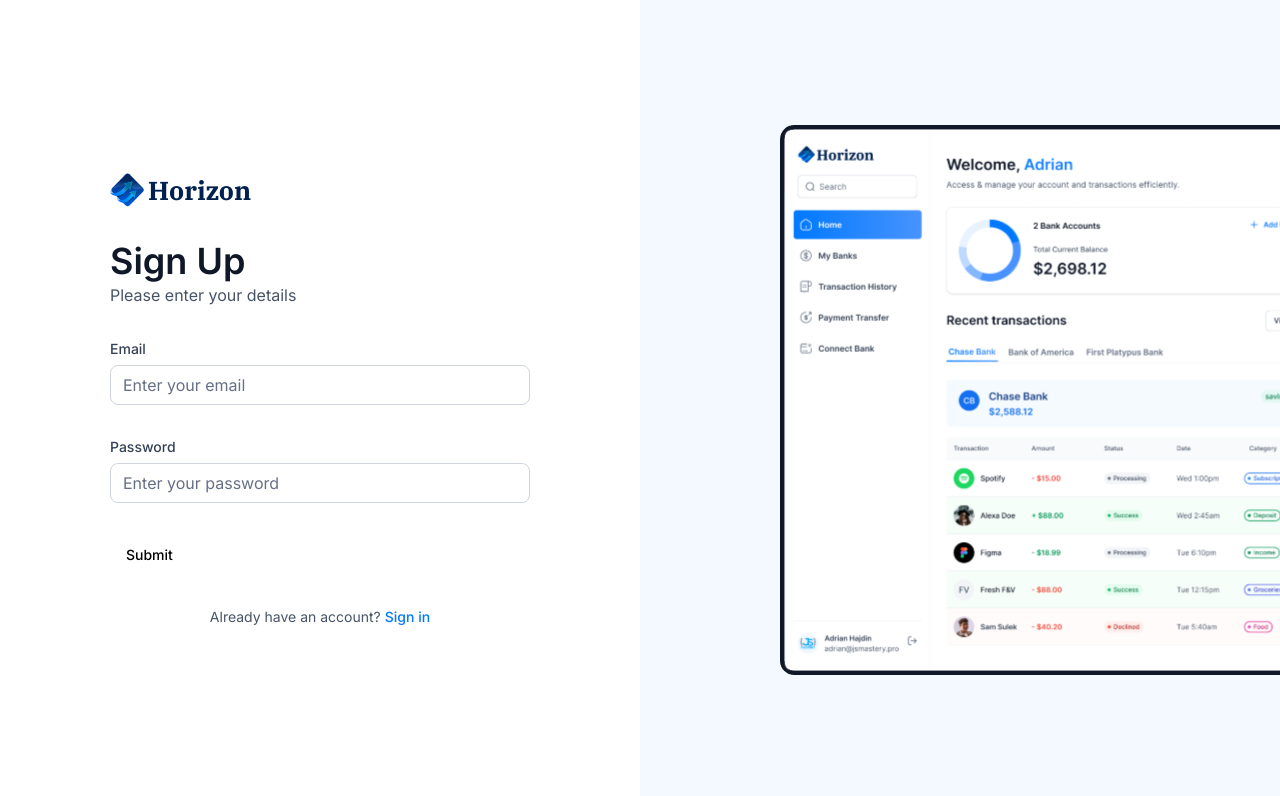
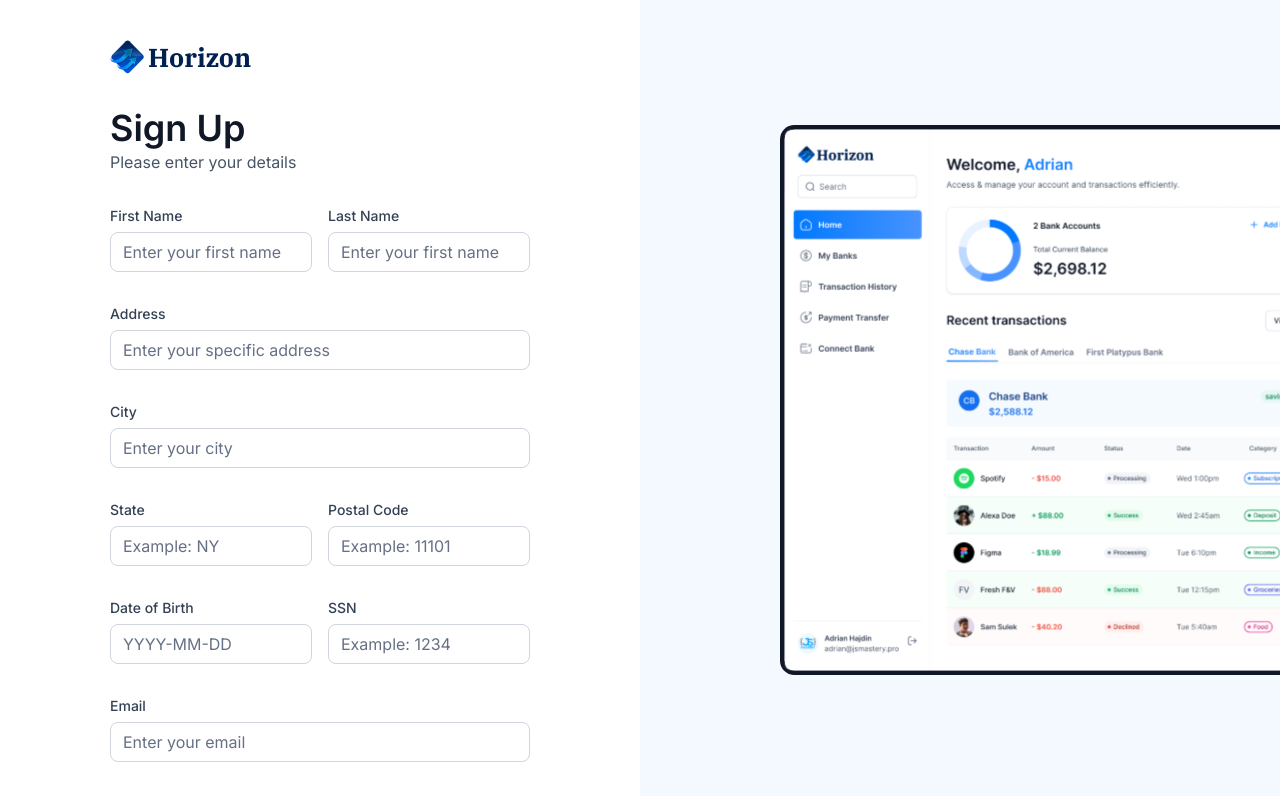
Before and after one commit to tropicaluser/bankapp-plaid, a Next.js app: page /sign-up in a window 1280 px wide. Shown: the top 796 px of the page. Built offline with nearby package versions, Linux system fonts and the light colour scheme.

Commit message:
5. auth page ui - sign-up input

```diff
--- a/components/AuthForm.tsx
+++ b/components/AuthForm.tsx
@@ -10,28 +10,32 @@
 import { Button } from "@/components/ui/button";
 import { Form } from "@/components/ui/form";
 import CustomInput from "@/components/CustomInput";
-import { authFormSchema } from '@/lib/utils';
-
-
+import { authFormSchema } from "@/lib/utils";
+import { Loader2 } from "lucide-react";
 
 const AuthForm = ({ type }: { type: string }) => {
   // eslint-disable-next-line @typescript-eslint/no-unused-vars
   const [user, setUser] = useState(null);
+  const [isLoading, setIsLoading] = useState(false);
+
+  const formSchema = authFormSchema(type);
 
   // 1. Define your form.
-  const form = useForm<z.infer<typeof authFormSchema>>({
-    resolver: zodResolver(authFormSchema),
+  const form = useForm<z.infer<typeof formSchema>>({
+    resolver: zodResolver(formSchema),
     defaultValues: {
       email: "",
-      password: ""
+      password: "",
     },
   });
 
   // 2. Define a submit handler.
-  function onSubmit(values: z.infer<typeof authFormSchema>) {
+  function onSubmit(values: z.infer<typeof formSchema>) {
     // Do something with the form values.
     // ✅ This will be type-safe and validated.
+    setIsLoading(true);
     console.log(values);
+    setIsLoading(false);
   }
 
   return (
@@ -66,6 +70,65 @@
         <>
           <Form {...form}>
             <form onSubmit={form.handleSubmit(onSubmit)} className="space-y-8">
+              {type === "sign-up" && (
+                <>
+                  <div className="flex gap-4">
+                    <CustomInput
+                      control={form.control}
+                      name="firstName"
+                      label="First Name"
+                      placeholder="Enter your first name"
+                    />
+                    <CustomInput
+                      control={form.control}
+                      name="lastName"
+                      label="Last Name"
+                      placeholder="Enter your first name"
+                    />
+                  </div>
+                  <CustomInput
+                    control={form.control}
+                    name="address1"
+                    label="Address"
+                    placeholder="Enter your specific address"
+                  />
+                  <CustomInput
+                    control={form.control}
+                    name="city"
+                    label="City"
+                    placeholder="Enter your city"
+                  />
+                  <div className="flex gap-4">
+                    <CustomInput
+                      control={form.control}
+                      name="state"
+                      label="State"
+                      placeholder="Example: NY"
+                    />
+                    <CustomInput
+                      control={form.control}
+                      name="postalCode"
+                      label="Postal Code"
+                      placeholder="Example: 11101"
+                    />
+                  </div>
+                  <div className="flex gap-4">
+                    <CustomInput
+                      control={form.control}
+                      name="dateOfBirth"
+                      label="Date of Birth"
+                      placeholder="YYYY-MM-DD"
+                    />
+                    <CustomInput
+                      control={form.control}
+                      name="ssn"
+                      label="SSN"
+                      placeholder="Example: 1234"
+                    />
+                  </div>
+                </>
+              )}
+
               <CustomInput
                 control={form.control}
                 name="email"
@@ -79,7 +142,20 @@
                 label="Password"
                 placeholder="Enter your password"
               />
-              <Button type="submit">Submit</Button>
+              <div className="flex flex-col gap-4">
+                <Button type="submit" disabled={isLoading} className="form-btn">
+                  {isLoading ? (
+                    <>
+                      <Loader2 size={20} className="animate-spin" /> &nbsp;
+                      Loading...
+                    </>
+                  ) : type === "sign-in" ? (
+                    "Sign In"
+                  ) : (
+                    "Sign Up"
+                  )}
+                </Button>
+              </div>
             </form>
           </Form>
         </>
--- a/components/CustomInput.tsx
+++ b/components/CustomInput.tsx
@@ -6,7 +6,7 @@
 import { authFormSchema } from "@/lib/utils";
 
 // eslint-disable-next-line @typescript-eslint/no-unused-vars
-const formSchema = authFormSchema;
+const formSchema = authFormSchema("sign-up");
 
 interface CustomInput {
   control: Control<z.infer<typeof formSchema>>;
--- a/lib/utils.ts
+++ b/lib/utils.ts
@@ -196,7 +196,17 @@
   return date > twoDaysAgo ? "Processing" : "Success";
 };
 
-export const authFormSchema = z.object({
+export const authFormSchema = (type: string) => z.object({
+  // sign up
+  firstName: type === 'sign-in' ? z.string().optional() : z.string().min(3),
+  lastName: type === 'sign-in' ? z.string().optional() : z.string().min(3),
+  address1: type === 'sign-in' ? z.string().optional() : z.string().max(50),
+  city: type === 'sign-in' ? z.string().optional() : z.string().max(50),
+  state: type === 'sign-in' ? z.string().optional() : z.string().min(2).max(2),
+  postalCode: type === 'sign-in' ? z.string().optional() : z.string().min(3).max(6),
+  dateOfBirth: type === 'sign-in' ? z.string().optional() : z.string().min(3),
+  ssn: type === 'sign-in' ? z.string().optional() : z.string().min(3),
+  // both
   email: z.string().email(),
   password: z.string().min(8),
-});
+})
```
Also changed, not shown: 1 other file (tests, documents, lock files or other folders).
